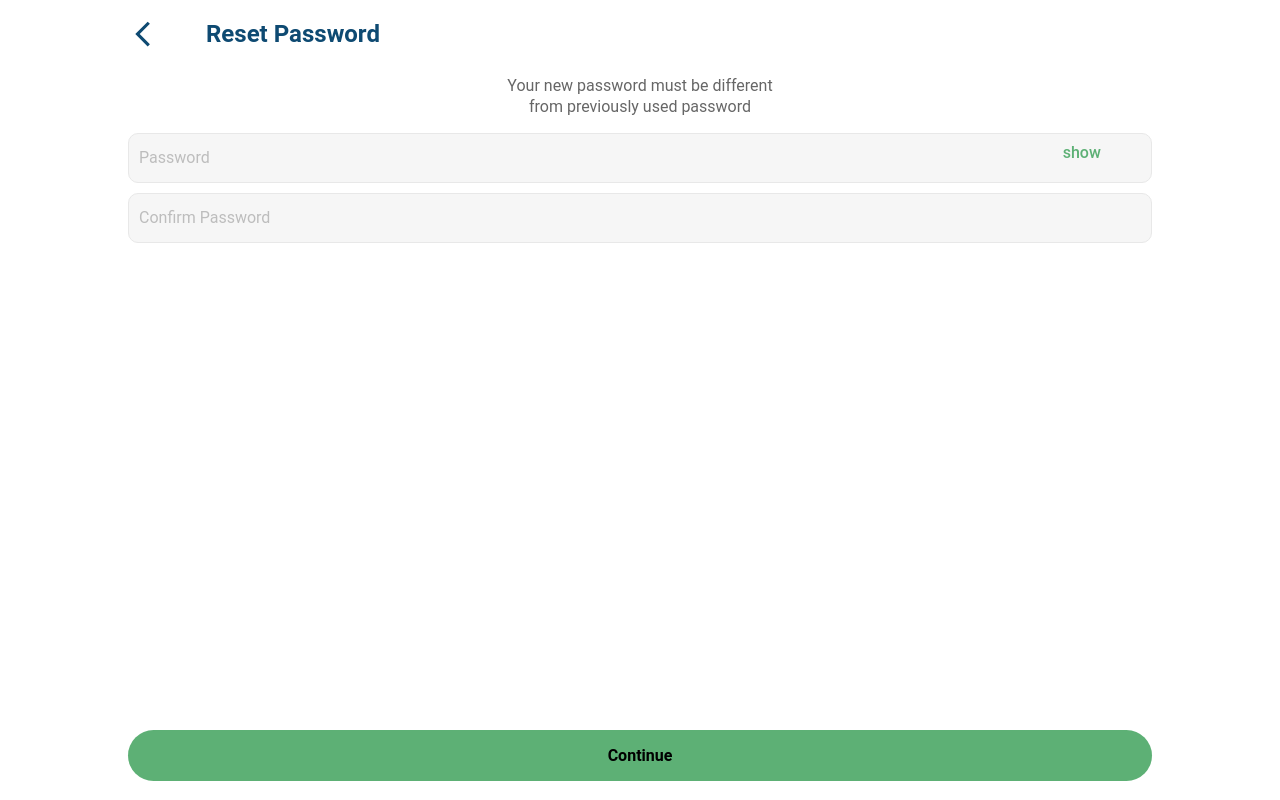
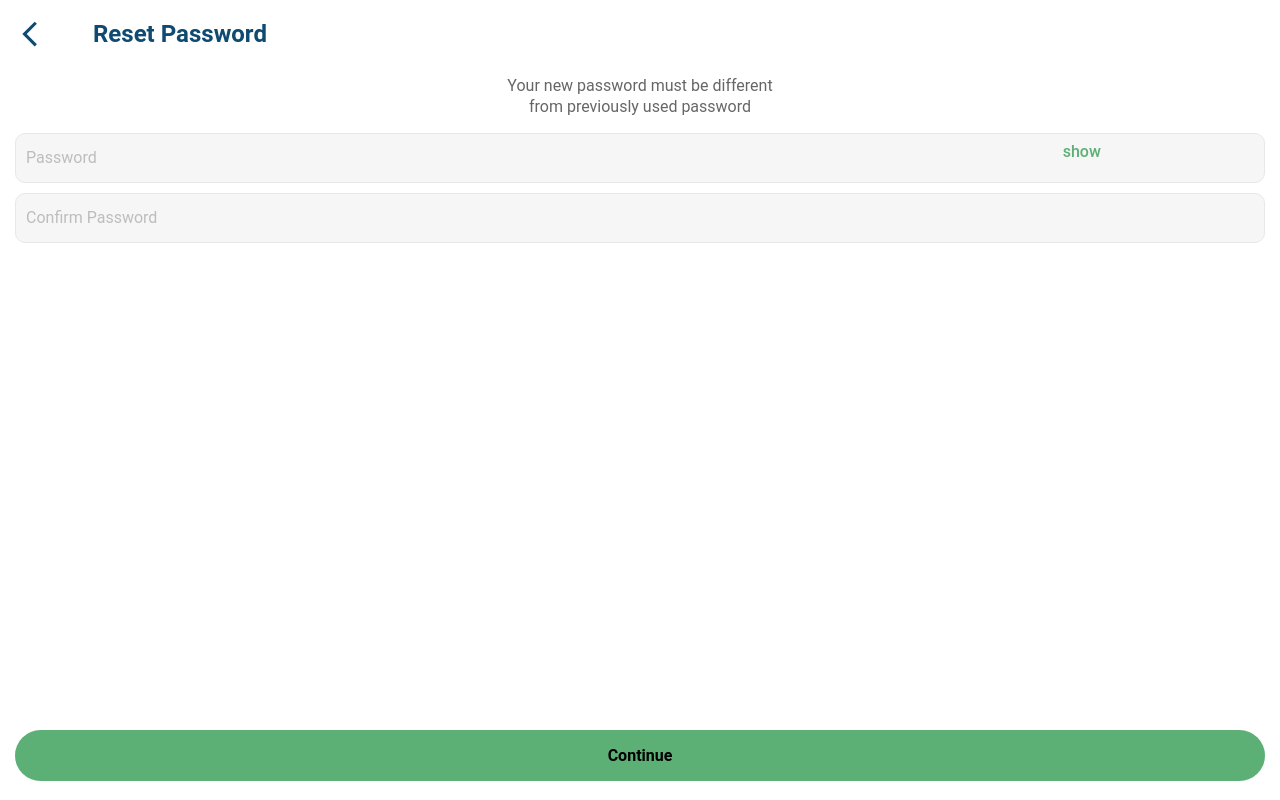
Before and after one commit to mohdnoorain/parkcar, a React (Vite) app: page /resetPassword in a window 1280 px wide. Built offline with nearby package versions, Linux system fonts and the light colour scheme.

Commit message:
Bind Sign Up APIs & fix some UI issues

```diff
--- a/package.json
+++ b/package.json
@@ -22,6 +22,7 @@
     "@ionic/react-router": "^7.0.0",
     "@types/react-router": "^5.1.20",
     "@types/react-router-dom": "^5.3.3",
+    "axios": "^1.7.2",
     "ionicons": "^7.0.0",
     "react": "^18.2.0",
     "react-dom": "^18.2.0",
--- a/src/pages/auth/forgotPassword/ForgotPassword.scss
+++ b/src/pages/auth/forgotPassword/ForgotPassword.scss
@@ -11,7 +11,7 @@
         display: flex;
         flex-direction: column;
         justify-content: space-between;
-
+        padding: 0px 15px;
 
 
         .HalfPage {
@@ -22,7 +22,7 @@
 
             .pHeading {
                 // background-color: blue;
-                width: 80%;
+                width: 100%;
                 display: flex;
 
                 gap: 3rem;
@@ -45,7 +45,7 @@
 
             input {
 
-                width: 80%;
+                width: 100%;
                 padding: 10px;
                 height: 50px;
                 border: 1px solid #E8E8E8;
@@ -83,12 +83,15 @@
                     font-weight: 600;
                 }
 
-                .InPassword {
-                    color: red;
-                    display: flex;
-                    align-self: flex-start;
-                    margin-left: 10%;
-                }
+
+            }
+
+            .InPassword {
+                color: red;
+                display: flex;
+                align-self: flex-start;
+                margin-left: 3%;
+                margin-top: 7px;
             }
         }
 
@@ -104,7 +107,7 @@
             button {
 
                 // margin: 40px 0 10px 0;
-                width: 80%;
+                width: 100%;
                 height: 51px;
                 padding: 16px 32px 16px 32px;
                 border-radius: 100px;
--- a/src/pages/auth/forgotPassword/ForgotPassword.tsx
+++ b/src/pages/auth/forgotPassword/ForgotPassword.tsx
@@ -25,6 +25,11 @@ const ForgotPassword = () => {
         const emailRegex = /^[^\s@]+@[^\s@]+\.[^\s@]+$/;
         setisValid(emailRegex.test(formData.email));
         console.log('Email :', formData.email);
+
+        // if user enter wroung or invalid email then return
+        if (!emailRegex.test(formData.email)){
+            return;
+        }
         // window.location.href = "http://localhost:8100/OtpPage";
         history.push("/OtpPage")
     }
@@ -52,7 +57,7 @@ const ForgotPassword = () => {
                     onChange={handleChange}
                     className={isValid ? 'valid' : 'invalid'}
                 />
-                {!isValid && <p className="InPassword" style={{color:"red"}}>Please enter a valid email</p>}
+                {!isValid && <p className="InPassword" >Please enter a valid email</p>}
             </div>
             <div className="pBottomContent">
                 <button>Recover Password</button>
--- a/src/pages/auth/passwordFortgotPage/PasswordForgotpage.scss
+++ /dev/null
@@ -1,117 +0,0 @@
-.EmailRecoveryPage {
-    background-color: #fff;
-    color: black;
-    display: flex;
-    align-items: center;
-
-    .PageContent {
-        // background-color: red;
-        width: 100%;
-        height: 100%;
-        display: flex;
-        flex-direction: column;
-        justify-content: space-between;
-
-
-
-        .HalfPage {
-            //background-color: red;
-            display: flex;
-            flex-direction: column;
-            align-items: center;
-
-            .pHeading {
-                // background-color: blue;
-                width: 80%;
-                display: flex;
-
-                gap: 3rem;
-
-                .BackBtn {
-                    margin-top: 19px;
-                    color: #0e4a72;
-                    background-color: white;
-                    font-size: 30px;
-                    font-weight: 700;
-                }
-
-                h1 {
-                    font-size: 24px;
-                    font-weight: 600;
-                    color: #0e4a72;
-                }
-            }
-
-            input {
-
-                width: 80%;
-                padding: 10px;
-                height: 50px;
-                border: 1px solid #E8E8E8;
-                border-radius: 10px;
-                color: #8e8a8a;
-                background-color: #F6F6F6;
-
-                &:focus {
-                    outline: none;
-                }
-
-                &::placeholder {
-                    color: #BDBDBD;
-                }
-
-            }
-
-            input.invalid {
-                border: 1px solid red;
-
-            }
-
-            .pMiddleContent {
-                margin-top: 8rem;
-                ///background-color: pink;
-                color: #666666;
-                display: flex;
-                flex-direction: column;
-                align-items: center;
-                justify-content: center;
-
-                h1 {
-                    color: #22577a;
-                    font-size: 24px;
-                    font-weight: 600;
-                }
-
-                .InPassword {
-                    color: red;
-                    display: flex;
-                    align-self: flex-start;
-                    margin-left: 10%;
-                }
-            }
-        }
-
-        .pBottomContent {
-            height: 8rem;
-            //  background-color: yellow;
-            height: 100;
-            display: flex;
-
-            justify-content: center;
-
-            // align-items: start;
-            button {
-
-                // margin: 40px 0 10px 0;
-                width: 80%;
-                height: 51px;
-                padding: 16px 32px 16px 32px;
-                border-radius: 100px;
-                background-color: #5DB075;
-                font-size: 16px;
-                font-weight: 600;
-
-            }
-        }
-    }
-}
--- a/src/pages/auth/resetPassword/ResetPassword.scss
+++ b/src/pages/auth/resetPassword/ResetPassword.scss
@@ -11,7 +11,7 @@
         display: flex;
         flex-direction: column;
         justify-content: space-between;
-
+        padding: 0px 15px;
 
 
         .HalfPage {
@@ -22,7 +22,7 @@
 
             .pHeading {
                 // background-color: blue;
-                width: 80%;
+                width: 100%;
                 display: flex;
 
                 gap: 3rem;
@@ -44,7 +44,7 @@
 
             input {
 
-                width: 80%;
+                width: 100%;
                 padding: 10px;
                 margin-bottom: 10px;
                 height: 50px;
@@ -65,7 +65,7 @@
 
             .ShowPassword {
                 position: absolute;
-                top: 145px;
+                top: 144px;
                 right: 14%;
                 font-size: 1rem;
                 height: fit-content;
@@ -107,7 +107,7 @@
                 color: red;
                 display: flex;
                 align-self: flex-start;
-                margin-left: 10%;
+                margin-left: 3%;
                 margin-top: 7px;
 
             }
@@ -126,7 +126,7 @@
             button {
 
                 margin-top: 10px;
-                width: 80%;
+                width: 100%;
                 height: 51px;
                 padding: 16px 32px 16px 32px;
                 border-radius: 100px;
--- a/src/pages/auth/resetPassword/ResetPassword.tsx
+++ b/src/pages/auth/resetPassword/ResetPassword.tsx
@@ -23,13 +23,15 @@ const resetPassword = () => {
         e.preventDefault();
         const passwordRegex = /^(?=.*\d)(?=.*[a-z])(?=.*[A-Z])[0-9a-zA-Z]{8,}$/;
         setvalidPassword(passwordRegex.test(formData.password));
-        console.log('Password', formData.password);
-        console.log('Password', formData.confirmPassword);
-        if (formData.password !== formData.confirmPassword) {
+
+        if (formData.password !== formData.confirmPassword || !passwordRegex.test(formData.password)) {
             setsamePassword(false);
+            return ;
         } else {
             setsamePassword(true);
         }
+        console.log('Password', formData.password);
+        console.log('Password', formData.confirmPassword);
     }
     const handleOnBack = (e: any) => {
         e.preventDefault();
--- a/src/pages/auth/signIn/SignIn.tsx
+++ b/src/pages/auth/signIn/SignIn.tsx
@@ -13,10 +13,10 @@ const SignIn= () => {
   });
   /// use state for vaild Email
 
-  const [isValid, setisValid] = useState(true);
+  const [isValidEmail, setisValidEmail] = useState(true);
 
   /// use state for valid password
-  const [validPassword, setvalidPassword] = useState(true);
+  const [isvalidPassword, setvalidPassword] = useState(true);
 
   const handleChange = (e: React.ChangeEvent<HTMLInputElement>) => {
     const { name, value } = e.target;
@@ -30,7 +30,7 @@ const SignIn= () => {
     const passwordRegex = /^(?=.*\d)(?=.*[a-z])(?=.*[A-Z])[0-9a-zA-Z]{8,}$/;
     setvalidPassword(passwordRegex.test(formData.password));
     const emailRegex = /^[^\s@]+@[^\s@]+\.[^\s@]+$/;
-    setisValid(emailRegex.test(formData.email));
+    setisValidEmail(emailRegex.test(formData.email));
 
     // history.push('')
   };
@@ -61,9 +61,9 @@ const SignIn= () => {
                 placeholder="Email"
                 value={formData.email}
                 onChange={handleChange}
-                className={isValid ? 'valid' : 'invalid'}
+                className={isValidEmail ? 'valid' : 'invalid'}
               />
-              {!isValid && <p style={{ color: 'red' }}>Please enter a valid email</p>}
+              {!isValidEmail && <p style={{ color: 'red' }}>Please enter a valid email</p>}
             </div>
             <div className="formField">
               <input
@@ -77,7 +77,7 @@ const SignIn= () => {
               <button onClick={HandleShowPassword}>
                 {ShowPassword ? HidePass : ShowPass}
               </button>
-              {!isValid && <p className="InPassword" >Please enter a valid password</p>}
+              {!isvalidPassword && <p className="InPassword" >Please enter a valid password</p>}
             </div>
           </div>
           {/* bottom form  */}
--- a/src/pages/auth/signUp/SignUp.scss
+++ b/src/pages/auth/signUp/SignUp.scss
@@ -29,7 +29,12 @@
         background-color: white;
       }
     }
-
+    .ExistUser{
+      margin: 0;
+      padding-top: 10px;
+      text-align: center;
+      color: #5DB075;
+    }
     .formContent {
       flex-grow: 1;
       display: flex;
--- a/src/pages/auth/verifyOtp/Verifypassword.scss
+++ b/src/pages/auth/verifyOtp/Verifypassword.scss
@@ -11,7 +11,7 @@
         display: flex;
         flex-direction: column;
         justify-content: space-between;
-
+        padding: 0px 15px;
 
 
         .HalfPage {
@@ -22,7 +22,7 @@
 
             .pHeading {
                 // background-color: blue;
-                width: 80%;
+                width: 100%;
                 display: flex;
                 gap: 3rem;
 
@@ -44,7 +44,7 @@
             }
 
             .DigitOtp {
-                width: 80%;
+                width: 100%;
                 display: flex;
                 justify-content: space-between;
 
@@ -127,7 +127,7 @@
             button {
 
                 margin: 20px 0 10px 0;
-                width: 80%;
+                width: 100%;
                 height: 51px;
                 padding: 16px 32px 16px 32px;
                 border-radius: 100px;
```
Also changed, not shown: src/pages/auth/passwordFortgotPage/PasswordForgotPage.tsx (deleted, +0 -60 lines), src/pages/auth/signUp/SignUp.tsx (+34 -6 lines), 1 other file (tests, documents, lock files or other folders).
